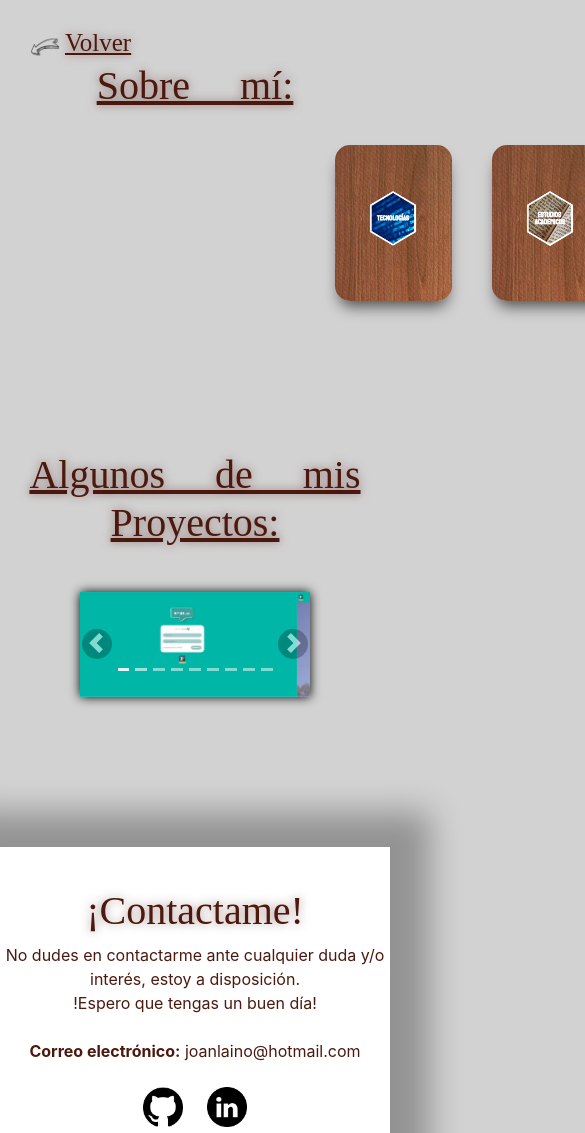
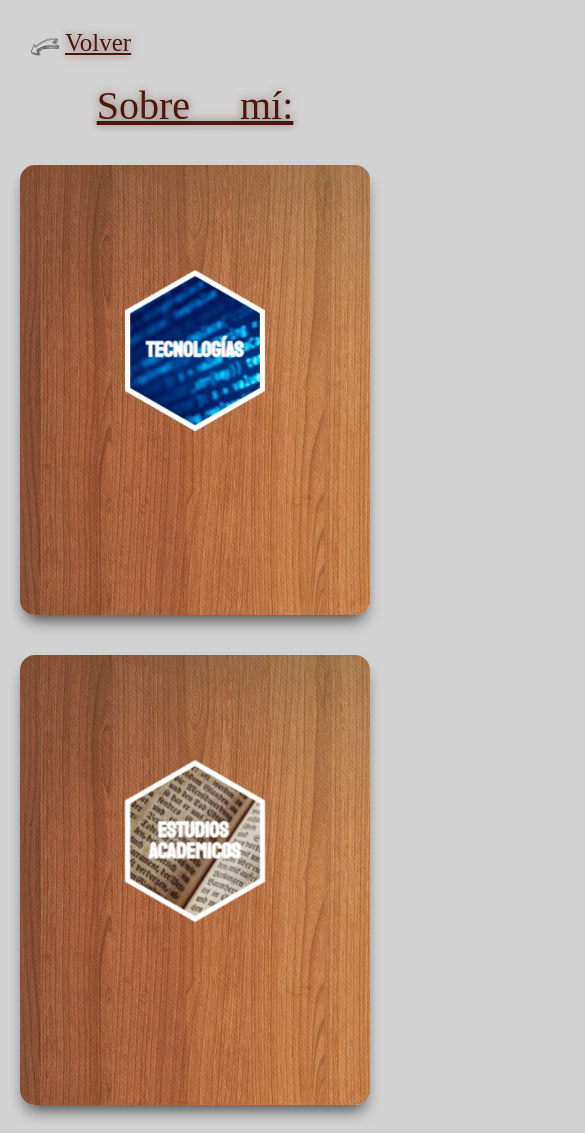
Before and after one commit to JoanLaino/Portfolio, a plain HTML site: page Conocimientos.html in a window 390 px wide. Shown: the top 1133 px of the page, 585 px wide, since content can reach past the window. Drawn offline with nearby package versions, Linux system fonts and the light colour scheme.

Commit message:
Responsive

```diff
--- a/Css/Styles.css
+++ b/Css/Styles.css
@@ -52,7 +52,7 @@ body {
 }
 
 .titulo-principal-i {
-    font-size: calc(1vw + 1.3em);
+    font-size: calc(1vw + 1.1em);
 }
 
 .typed-cursor {
@@ -281,6 +281,15 @@ a:link, a:visited, a:active {
     margin: 50px auto;
     display: flex;
     justify-content: center;
+    display: grid;
+    grid-template-columns: 1fr 1fr 1fr;
+}
+
+@media screen and (max-width: 480px) {
+    .wrap {
+        grid-template-columns: 1fr;
+        width: 100%;
+    }
 }
 
 .tarjeta-wrap {
@@ -298,6 +307,13 @@ a:link, a:visited, a:active {
     transform-style: preserve-3d;
     transition: .7s ease;
     border-radius: 15px;
+}
+
+@media screen and (max-width: 480px) {
+    .tarjeta {
+        width: 100%;
+        height: 450px;
+    }
 }
 
 .adelante, .atras {
@@ -325,6 +341,12 @@ a:link, a:visited, a:active {
 .img-tarjeta {
     width: 40%;
     margin-top: 40%;
+}
+
+@media screen and (max-width: 480px) {
+    .img-tarjeta {
+        margin-top: 30%;
+    }
 }
 
 .img-tarjeta-atras {
@@ -360,6 +382,12 @@ a:link, a:visited, a:active {
     text-shadow: 0px 0px 10px #000000;
 }
 
+@media screen and (max-width: 480px) {
+    .sec-txt-atras {
+        font-size: 16px;
+    }
+}
+
 /* Carrusel */
 
 .text-carrusel {
@@ -371,6 +399,13 @@ a:link, a:visited, a:active {
 .sec-carrusel {
     margin: 80px;
     box-shadow: 0px 0px 10px 0px #000000;
+}
+
+@media screen and (max-width: 480px) {
+    .sec-carrusel {
+        margin: 10px;
+        margin-top: 70px;
+    }
 }
 
 .flecha {
@@ -396,12 +431,24 @@ a:link, a:visited, a:active {
     text-shadow: 0px 0px 10px #4b190f80;
 }
 
+@media screen and (max-width: 480px) {
+    .title-proyect {
+        margin-top: 20px;
+    }
+}
+
 .title-proyect-2 {
     color: #4B190F;
     font-family: emoji;
     margin-bottom: -35px;
     margin-top: 130px;
     text-shadow: 0px 0px 10px #4b190f80;
+}
+
+@media screen and (max-width: 480px) {
+    .title-proyect-2 {
+        margin-top: 70px;
+    }
 }
 
 .pie-pagina {
```
